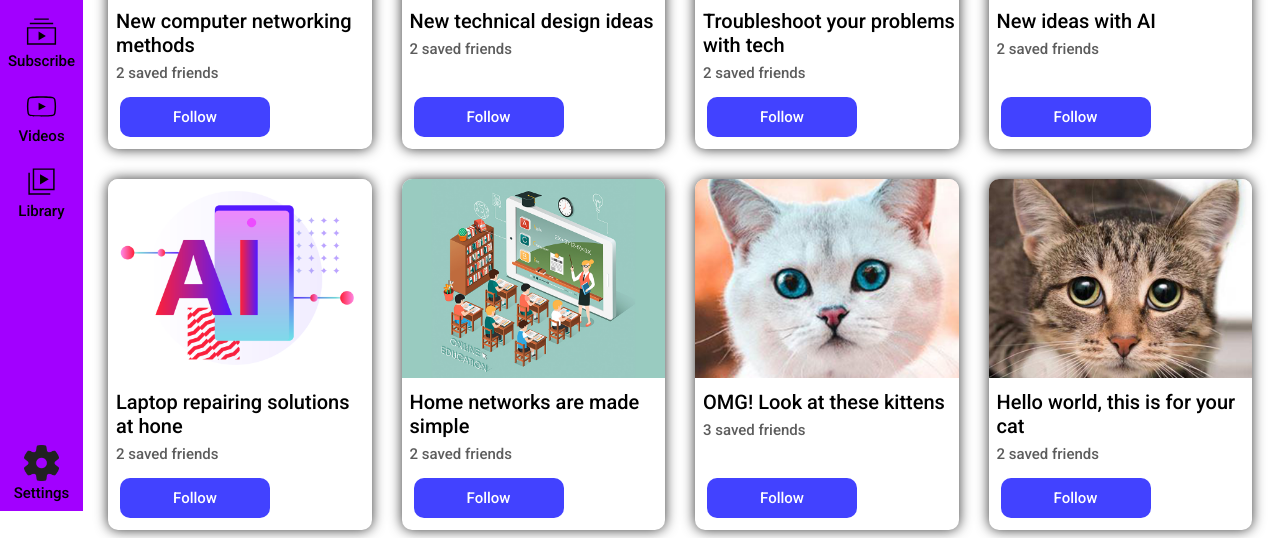
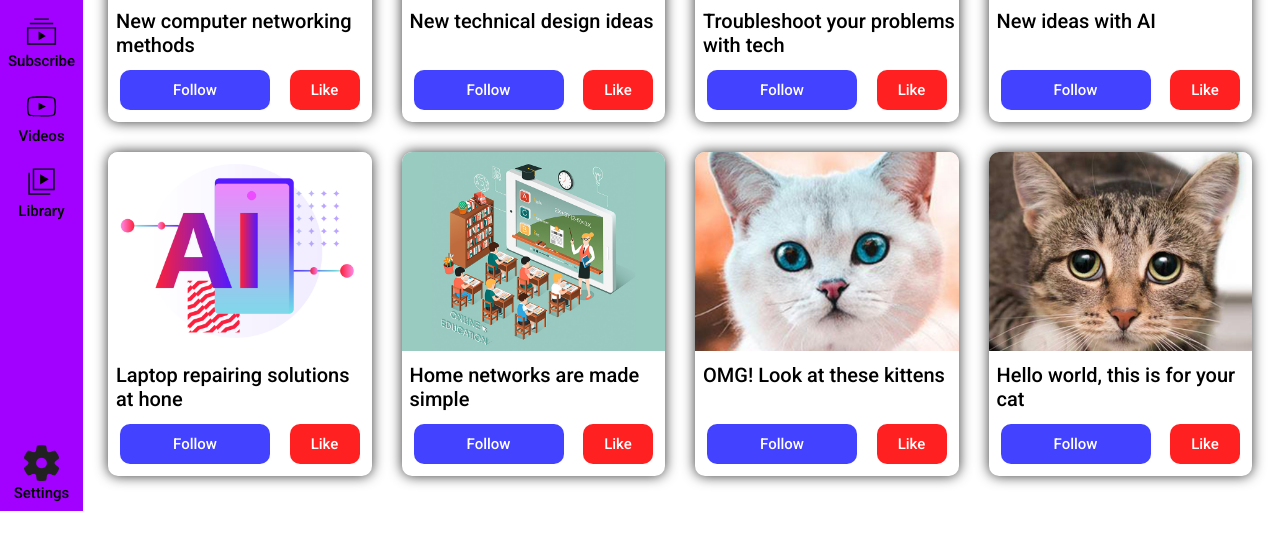
Before and after one commit to Mahimasandeepa1/Mahigeek1, a plain HTML site: page index.html in a window 1280 px wide. Shown: the part 289-827 px from the top of the page. After the commit the page ends 800 px from the top, so only its background shows below. Drawn offline with Linux system fonts and the light colour scheme.

Commit message:
Add files via upload

```diff
--- a/header.css
+++ b/header.css
@@ -59,7 +59,7 @@
 
 .middlesec{
     flex:1;
-    height:35px;
+    height:100%;
     display:flex;
     align-items:center;
     margin-left:10px;
@@ -70,7 +70,7 @@
 .searchbar{
     padding-top:3px;
     padding-left:12px;
-    height:100%;
+    height:35px;
     flex:1;
     width:0;
     border-top-left-radius:15px;
@@ -81,10 +81,10 @@
 
 .searchbutton{
     height:39px;
+    width:55px;
     margin-left:-1px;
     background-color:rgb(207, 207, 207);
     border:none;
-    width:55px;
     border-top-right-radius:15px;
     border-bottom-right-radius:15px;
     cursor:pointer;
--- a/index.html
+++ b/index.html
@@ -47,9 +47,7 @@
           <div class="sidebarcontent"><img src="Images/library.svg">Library</div>
          </div>
 
-         <div class="sidebarcontent">
-            <img src="Images/settings-icon-1964x2048-8nigtrtt.png"> Settings
-         </div>
+         <div class="sidebarcontent"><img src="Images/settings-icon-1964x2048-8nigtrtt.png"> Settings</div>
 
         </div>
 
@@ -63,7 +61,7 @@
                 <p class="friends">2 saved friends</p>
             </div>
 
-            <div class="buttondiv"><button class="folbutton">Follow<div class="subscribe">Subscribe<img src="Images/mg 2.png" class="iconch"></div></button></div>
+            <div class="buttondiv"><button class="folbutton">Follow<div class="subscribe">Subscribe<img src="Images/mg 2.png" class="iconch"></div></button><button class="likebutton">Like</button></div>
 
         </div>
 
@@ -76,7 +74,7 @@
                 <p class="friends">2 saved friends</p>
             </div>
 
-            <div class="buttondiv"><button class="folbutton">Follow<div class="subscribe">Subscribe<img src="Images/mg 2.png" class="iconch"></div></button></div>
+            <div class="buttondiv"><button class="folbutton">Follow<div class="subscribe">Subscribe<img src="Images/mg 2.png" class="iconch"></div></button></button><button class="likebutton">Like</button></div>
 
         </div>
 
@@ -89,7 +87,7 @@
                 <p class="friends">2 saved friends</p>
             </div>
 
-            <div class="buttondiv"><button class="folbutton">Follow<div class="subscribe">Subscribe<img src="Images/mg 2.png" class="iconch"></div></button></div>
+            <div class="buttondiv"><button class="folbutton">Follow<div class="subscribe">Subscribe<img src="Images/mg 2.png" class="iconch"></div></button></button><button class="likebutton">Like</button></div>
 
         </div>
 
@@ -102,7 +100,7 @@
                 <p class="friends">2 saved friends</p>
             </div>
 
-            <div class="buttondiv"><button class="folbutton">Follow<div class="subscribe">Subscribe<img src="Images/mg 2.png" class="iconch"></div></button></div>
+            <div class="buttondiv"><button class="folbutton">Follow<div class="subscribe">Subscribe<img src="Images/mg 2.png" class="iconch"></div></button></button><button class="likebutton">Like</button></div>
 
         </div>
 
@@ -115,7 +113,7 @@
                 <p class="friends">2 saved friends</p>
             </div>
 
-            <div class="buttondiv"><button class="folbutton">Follow<div class="subscribe">Subscribe<img src="Images/mg 2.png" class="iconch"></div></button></div>
+            <div class="buttondiv"><button class="folbutton">Follow<div class="subscribe">Subscribe<img src="Images/mg 2.png" class="iconch"></div></button></button><button class="likebutton">Like</button></div>
 
         </div>
 
@@ -128,7 +126,7 @@
                 <p class="friends">2 saved friends</p>
             </div>
 
-            <div class="buttondiv"><button class="folbutton">Follow<div class="subscribe">Subscribe<img src="Images/mg 2.png" class="iconch"></div></button></div>
+            <div class="buttondiv"><button class="folbutton">Follow<div class="subscribe">Subscribe<img src="Images/mg 2.png" class="iconch"></div></button></button><button class="likebutton">Like</button></div>
 
         </div>
 
@@ -141,7 +139,7 @@
                 <a href="Youtube duplicate/Youtube duplicate.html"><p class="friends">3 saved friends</p></a>
             </div>
 
-            <div class="buttondiv"><button class="folbutton">Follow<div class="subscribe">Subscribe<img src="Images/mg 2.png" class="iconch"></div></button></div>
+            <div class="buttondiv"><button class="folbutton">Follow<div class="subscribe">Subscribe<img src="Images/mg 2.png" class="iconch"></div></button></button><button class="likebutton">Like</button></div>
 
         </div>
 
@@ -154,7 +152,7 @@
                 <p class="friends">2 saved friends</p>
             </div>
 
-            <div class="buttondiv"><button class="folbutton">Follow<div class="subscribe">Subscribe<img src="Images/mg 2.png" class="iconch"></div></button></div>
+            <div class="buttondiv"><button class="folbutton">Follow<div class="subscribe">Subscribe<img src="Images/mg 2.png" class="iconch"></div></button></button><button class="likebutton">Like</button></div>
 
         </div>
 
--- a/videodetail.css
+++ b/videodetail.css
@@ -7,6 +7,7 @@
     flex-direction:column;
     justify-content:space-between;
     max-width:277px;
+
 }
 
 .imagediv:hover{
@@ -15,7 +16,7 @@
 
 .title{
     margin-top: 8px;
-    margin-bottom:6px;
+    margin-bottom:13px;
     margin-left:8px;
     font-size:20px;
     transition:opacity 300ms;
@@ -29,17 +30,14 @@
     font-size:15px;
     color:rgb(92, 92, 92);
     cursor:pointer;
-    display:inline-block;
+    display:none;
 
 }
 
 .accimage{
     width:100%;
-
-
     margin-bottom:0px;
     transition:transform 300ms, border-radius 300ms;
-
     cursor:pointer;
     border-top-left-radius: inherit;
     border-top-right-radius: inherit;
@@ -57,7 +55,6 @@
     height:40px;
     border-width:0px;
     border-radius:10px;
-    margin-left:12px;
     margin-bottom:12px;
     color:white;
     background-color:rgb(66, 66, 255);
@@ -68,17 +65,9 @@
     display:flex;
     flex:1;
     max-width:150px;
-    margin-right:12px;
     align-items:center;
     justify-content:center;
-
-
-}
-
-.buttondiv{
-    display:flex;
-    flex-direction:row;
-    width:100%;
+    margin-right:6px;
 
 
 }
@@ -89,6 +78,41 @@
     border-width:3px;
     border-style:solid;
     border-color:rgb(66, 66, 255);
+
+}
+
+.likebutton{
+    height:40px;
+    border-width:0px;
+    border-radius:10px;
+    margin-bottom:12px;
+    color:white;
+    background-color:rgb(255, 33, 33);
+    font-size:15px;
+    transition:color 400ms, background-color 300ms;
+    cursor:pointer;
+    flex:1;
+    width:0;
+    max-width:70px;
+}
+
+.likebutton:hover{
+    background-color:white;
+    color:rgb(255, 0, 0);
+    border-width:3px;
+    border-style:solid;
+    border-color:rgb(255, 33, 33);
+
+}
+
+.buttondiv{
+    display:flex;
+    flex-direction:row;
+    justify-content:space-between;
+    padding-left:12px;
+    padding-right:12px;
+
+
 
 }
 
```
